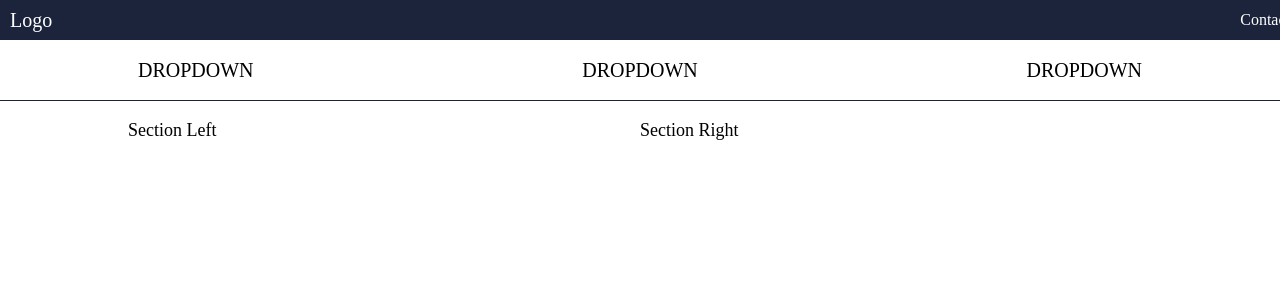
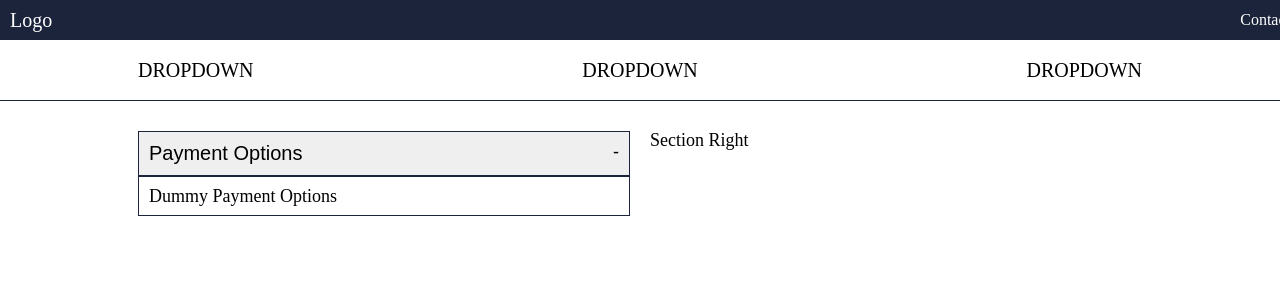
Before and after one commit to aalmacin/court-finder-react, a React app: page / in a window 1280 px wide. Shown: the top 300 px of the page. Built offline with nearby package versions, Linux system fonts and the light colour scheme; a web font is replaced by a local one.

Commit message:
Add accordion style

```diff
--- a/src/app/InfoSection.tsx
+++ b/src/app/InfoSection.tsx
@@ -1,11 +1,11 @@
 import React from 'react';
 import styled from '@emotion/styled';
 import { colors } from './designTokens/colors';
-
+import { Accordion } from './components/Accordion';
 
 const HR = styled.div`
-  border-top: .1rem solid ${colors.main};
-`
+  border-top: 0.1rem solid ${colors.main};
+`;
 const InfoSectionDiv = styled.div`
   display: flex;
   padding: 2rem;
@@ -17,13 +17,18 @@ const InfoSectionDiv = styled.div`
 
 const Section = styled.div`
   width: 50%;
-`
+  padding: 1rem;
+`;
 
 export const InfoSection = () => (
   <>
     <HR />
     <InfoSectionDiv>
-      <Section>Section Left</Section>
+      <Section>
+        <Accordion header="Payment Options" defaultExpanded>
+          Dummy Payment Options
+        </Accordion>
+      </Section>
       <Section>Section Right</Section>
     </InfoSectionDiv>
   </>
--- /dev/null
+++ b/src/app/components/Accordion.tsx
@@ -0,0 +1,50 @@
+import React, { useState } from 'react';
+import styled from '@emotion/styled';
+import { colors } from '../designTokens/colors';
+
+const Header = styled.button`
+  padding: 1rem;
+  border: 0.1rem solid ${colors.main};
+  width: 100%;
+  cursor: pointer;
+  display: flex;
+  justify-content: space-between;
+`;
+
+const HeaderText = styled.div`
+  font-size: 2rem;
+`;
+
+const HeaderIcon = styled.div``;
+
+const Content = styled.div`
+  font-size: 1.8rem;
+  padding: 1rem;
+  border: 0.1rem solid ${colors.main};
+`;
+
+type AccordionProps = {
+  defaultExpanded: boolean;
+  header: string;
+};
+
+export const Accordion: React.FC<AccordionProps> = ({
+  defaultExpanded,
+  header,
+  children
+}) => {
+  const [isExpanded, setExpanded] = useState(defaultExpanded);
+
+  const toggleExpanded = () => {
+    setExpanded(!isExpanded);
+  };
+  return (
+    <>
+      <Header onClick={toggleExpanded}>
+        <HeaderText>{header}</HeaderText>
+        <HeaderIcon>{isExpanded ? '-' : '+'}</HeaderIcon>
+      </Header>
+      {isExpanded && <Content>{children}</Content>}
+    </>
+  );
+};
--- a/tsconfig.json
+++ b/tsconfig.json
@@ -4,7 +4,7 @@
     "module": "ESNext",
     "moduleResolution": "Node",
     "allowSyntheticDefaultImports": true,
-    "target": "ES2020",
+    "target": "es5",
     "strict": true,
     "rootDir": "src",
     "sourceMap": true,
--- a/webpack.config.js
+++ b/webpack.config.js
@@ -1,39 +1,36 @@
-const HtmlWebpackPlugin = require("html-webpack-plugin");
-const path = require("path");
-const CopyPlugin = require("copy-webpack-plugin")
+const HtmlWebpackPlugin = require('html-webpack-plugin');
+const path = require('path');
+const CopyPlugin = require('copy-webpack-plugin');
 
 module.exports = {
-  mode: "development",
-  entry: "./src/index.tsx",
+  mode: 'development',
+  entry: './src/index.tsx',
   output: {
-    filename: "main.js",
-    path: path.resolve("dist"),
+    filename: 'main.js',
+    path: path.resolve('dist')
   },
   resolve: {
-    extensions: [".js", ".jsx", ".json", ".ts", ".tsx"],
+    extensions: ['.js', '.jsx', '.json', '.ts', '.tsx']
   },
   // define babel loader
   module: {
     rules: [
-      { test: /\.jsx?$/, loader: "babel-loader", exclude: /node_modules/ },
       {
         test: /\.tsx?$/,
-        loader: "awesome-typescript-loader",
-        exclude: /node_modules/,
-      },
-    ],
+        loader: 'awesome-typescript-loader',
+        exclude: /node_modules/
+      }
+    ]
   },
   plugins: [
     new HtmlWebpackPlugin({
-      template: path.resolve(__dirname, "src", "index.html"),
+      template: path.resolve(__dirname, 'src', 'index.html')
     }),
     new CopyPlugin({
-      patterns: [
-        {from: "./src/app/fonts", to: "fonts"}
-      ]
+      patterns: [{ from: './src/app/fonts', to: 'fonts' }]
     })
   ],
   devServer: {
-    contentBase: path.join(__dirname, "dist"),
-  },
+    contentBase: path.join(__dirname, 'dist')
+  }
 };
```
Also changed, not shown: src/App.tsx (+8 -10 lines), src/app/DropdownSection.tsx (+5 -6 lines), src/app/components/Dropdown.tsx (renamed from src/app/dropdownSection/Dropdown.tsx).
